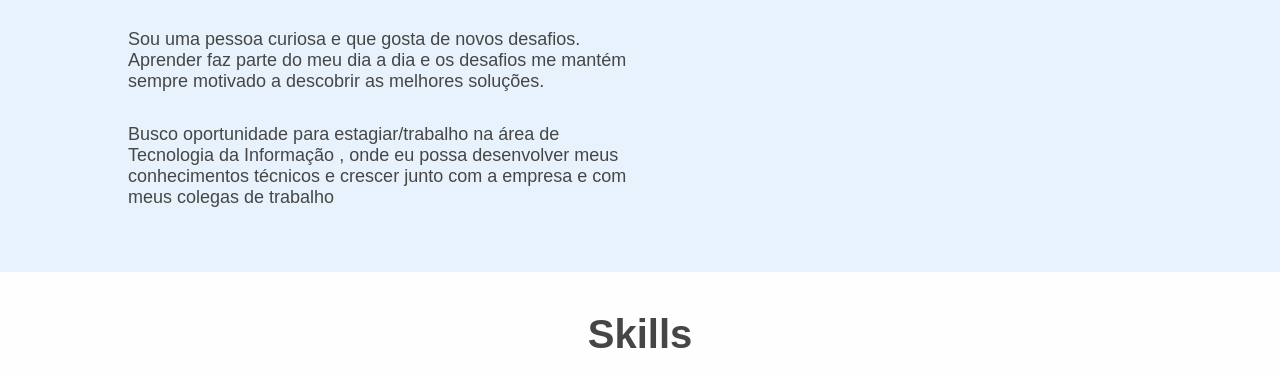
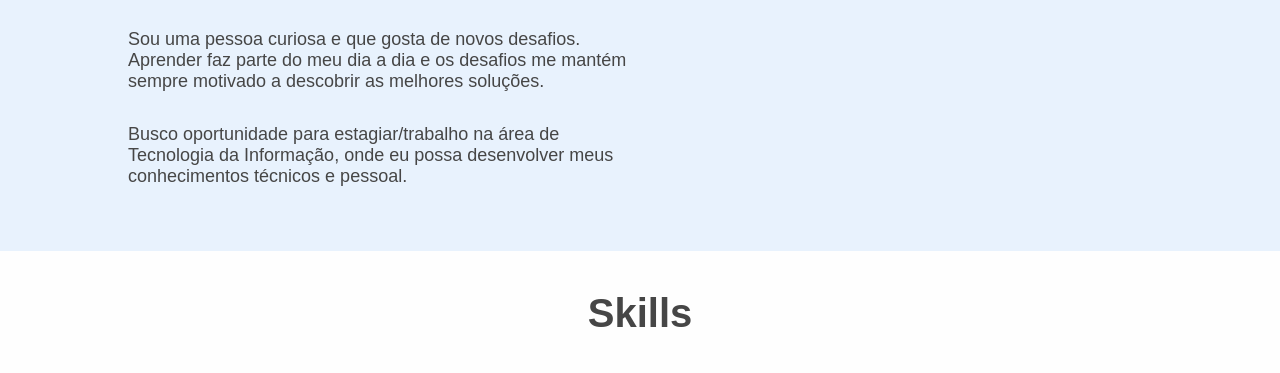
Before and after one commit to ifeslopes/challenge_frontend_portifolio, a plain HTML site: page index.html in a window 1280 px wide. Shown: the part 1011-1384 px from the top of the page. Drawn offline with Linux system fonts and the light colour scheme.

Commit message:
atualização

```diff
--- a/index.html
+++ b/index.html
@@ -109,9 +109,9 @@
             os desafios me mantém sempre motivado a descobrir as melhores soluções.
         </p>
         <p class="paragrafo">
-            Busco oportunidade para estagiar/trabalho na área de Tecnologia da Informação , onde eu possa desenvolver
+            Busco oportunidade para estagiar/trabalho na área de Tecnologia da Informação, onde eu possa desenvolver
             meus conhecimentos
-            técnicos e crescer junto com a empresa e com meus colegas de trabalho
+            técnicos e pessoal.
         </p>
     </section>
     <!-- Fim do sobre mim -->
```
